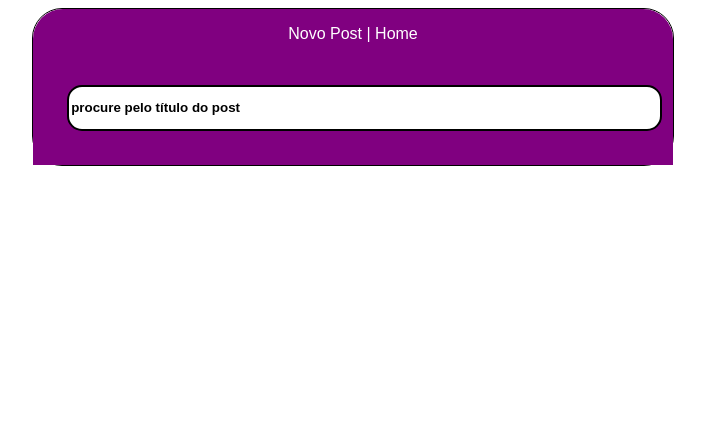
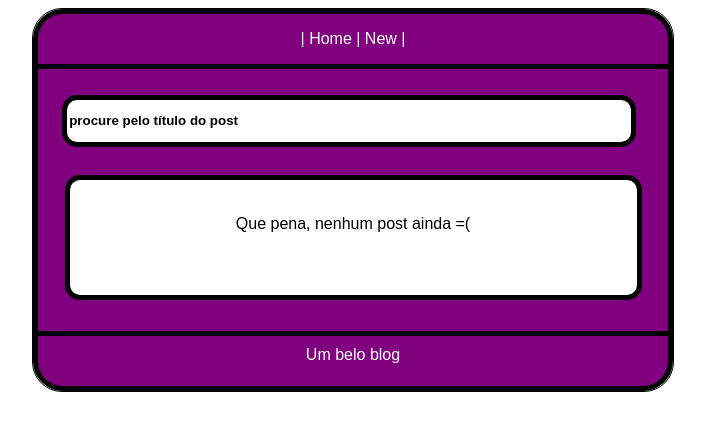
Before and after one commit to Douglaxz/blogTemplate, a Vue app: page / in a window 1280 px wide. Shown: the top 430 px of the page, without its empty margins (288-993 px from the left). Built offline with nearby package versions, Linux system fonts and the light colour scheme.

Commit message:
alterações no layout e barra de título

```diff
--- a/index.html
+++ b/index.html
@@ -1,10 +1,10 @@
 <!DOCTYPE html>
 <html lang="en">
   <head>
-    <meta charset="UTF-8">
-    <link rel="icon" href="/favicon.ico">
-    <meta name="viewport" content="width=device-width, initial-scale=1.0">
-    <title>Vite App</title>
+    <meta charset="UTF-8" />
+    <link rel="icon" href="/favicon.ico" />
+    <meta name="viewport" content="width=device-width, initial-scale=1.0" />
+    <title>Um belo blog</title>
   </head>
   <body>
     <div id="app"></div>
--- a/src/App.vue
+++ b/src/App.vue
@@ -21,12 +21,14 @@ export default {
 <template>
   <header>
     <nav>
-      <RouterLink to="/create">Novo Post</RouterLink> |
-      <RouterLink to="/">Home</RouterLink>
+      |
+      <RouterLink to="/">Home</RouterLink> |
+      <RouterLink to="/create">New</RouterLink> |
     </nav>
   </header>
 
   <RouterView :posts="posts" @create-post="addPost" />
+  <footer>Um belo blog</footer>
 </template>
 
 <style scoped></style>
--- a/src/assets/base.css
+++ b/src/assets/base.css
@@ -7,6 +7,8 @@ form {
   display: flex;
   flex-direction: column;
   padding: 5%;
+  border-left: 5px solid black;
+  border-right: 5px solid black;
 }
 
 label {
@@ -16,21 +18,21 @@ label {
   text-align: center;
   font-weight: bolder;
   line-height: 40px;
-  border: 2px solid black;
+  border: 5px solid black;
   width: 100%;
   margin-bottom: 10px;
 }
 
 input {
-  border: 2px solid black;
+  border: 5px solid black;
   line-height: 40px;
-  width: 100%;
+  width: 98%;
   border-radius: 15px;
   margin-bottom: 10px;
 }
 
 textarea {
-  border: 2px solid black;
+  border: 5px solid black;
   width: 100%;
   border-radius: 15px;
   margin-bottom: 10px;
@@ -42,6 +44,8 @@ button {
   background-color: white;
   border-radius: 15px;
   line-height: 30px;
+  border: 5px solid black;
+  font-size: 1.2rem;
 }
 
 button:hover {
@@ -75,6 +79,8 @@ a {
   display: flex;
   flex-direction: column;
   align-items: center;
+  border-left: 5px solid black;
+  border-right: 5px solid black;
 }
 
 #busca-post {
@@ -83,6 +89,8 @@ a {
   padding-left: 3%;
   padding-right: 3%;
   padding-top: 4%;
+  border-left: 5px solid black;
+  border-right: 5px solid black;
 }
 
 .post {
@@ -90,6 +98,7 @@ a {
   width: 90%;
   margin-bottom: 5%;
   border-radius: 15px;
+  border: 5px solid black;
 }
 
 header {
@@ -100,8 +109,40 @@ header {
   background-color: purple;
   border-top-left-radius: 30px;
   border-top-right-radius: 30px;
+  border: 5px solid black;
 }
 
 nav {
   color: white;
 }
+
+#inputBusca {
+  border: 5px solid black;
+  line-height: 40px;
+  width: 97%;
+  border-radius: 15px;
+  margin-bottom: 10px;
+  margin-left: -10px;
+}
+
+footer {
+  background-color: purple;
+  border-bottom-left-radius: 30px;
+  border-bottom-right-radius: 30px;
+  border: 5px solid black;
+  color: white;
+  text-align: center;
+  height: 5vh;
+  padding-top: 10px;
+}
+
+.nenhumPost {
+  background-color: white;
+  width: 90%;
+  margin-bottom: 5%;
+  border-radius: 15px;
+  border: 5px solid black;
+  height: 10vh;
+  text-align: center;
+  padding-top: 35px;
+}
--- a/src/views/Home.vue
+++ b/src/views/Home.vue
@@ -28,7 +28,7 @@ export default {
   <div id="busca-post">
     <div id="pesquisa-post">
       <input
-        class="inputPesquisa"
+        id="inputBusca"
         placeholder="procure pelo título do post"
         v-model="search"
         @keyup="filteredPosts"
@@ -41,5 +41,8 @@ export default {
       <h4>{{ post.datetime }}</h4>
       <p>{{ post.content }}</p>
     </div>
+    <div v-if="filteredPosts == ''" class="nenhumPost">
+      Que pena, nenhum post ainda =(
+    </div>
   </div>
 </template>
```
